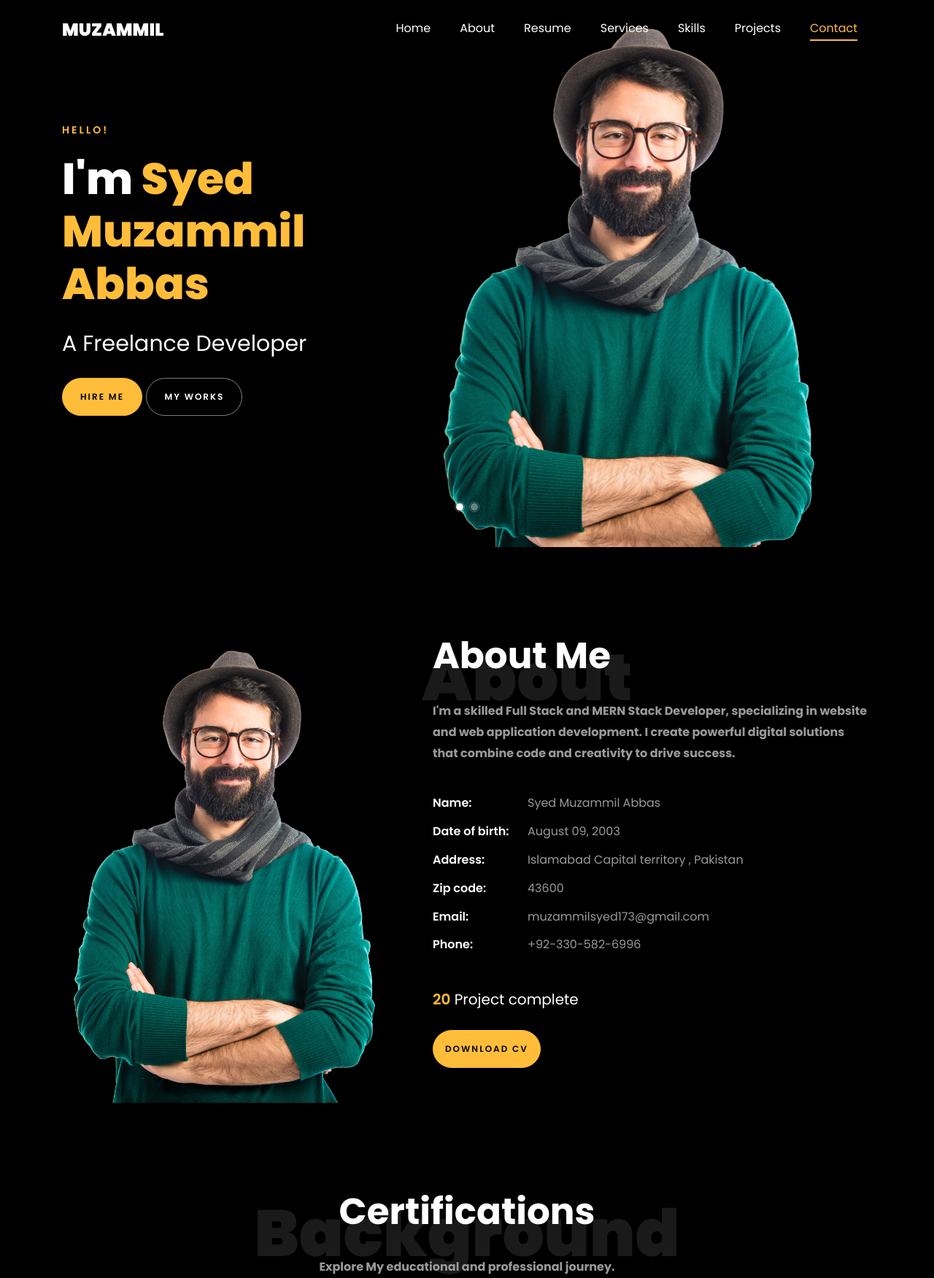
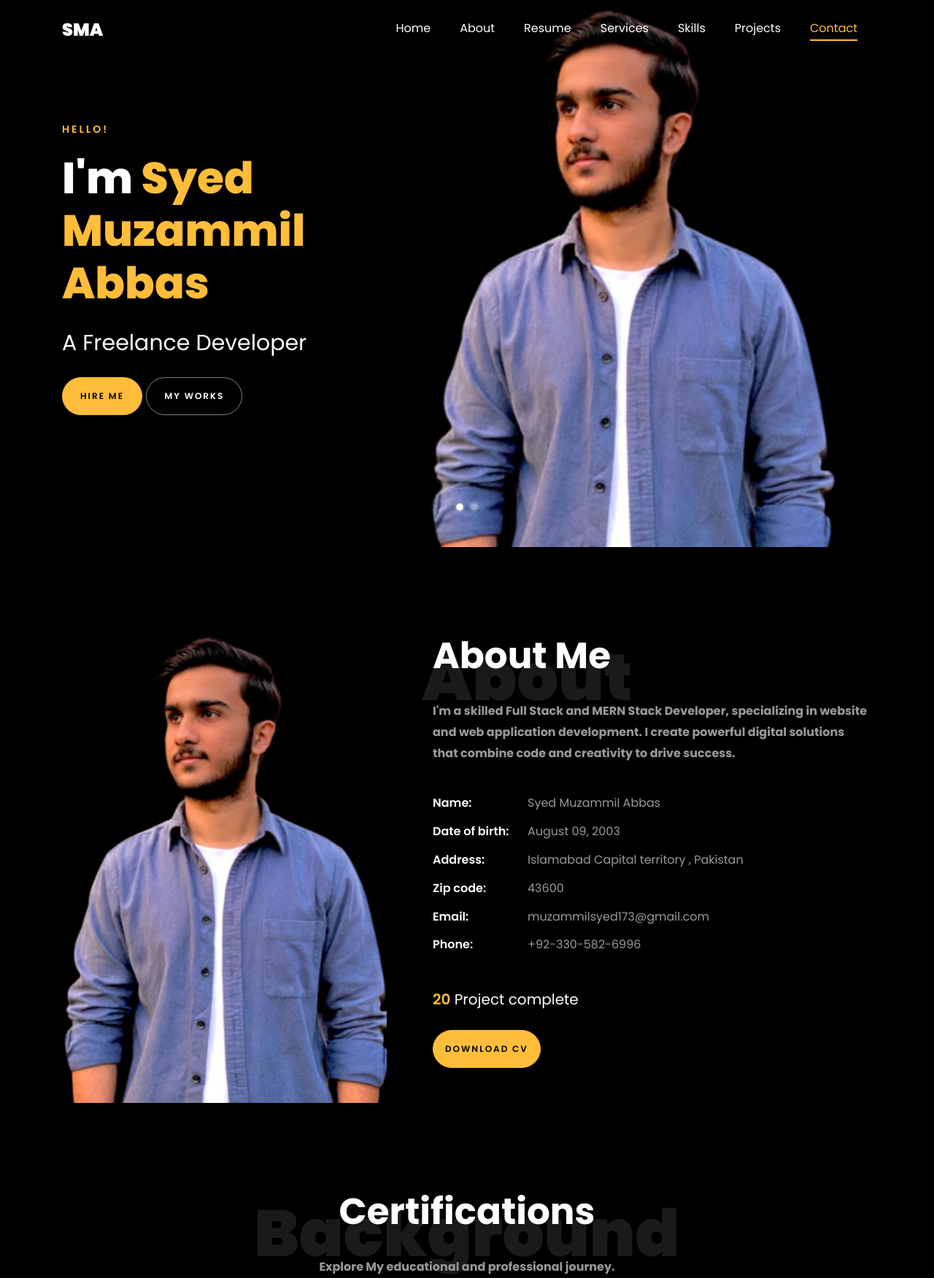
Before and after one commit to muzammilsyed1/portfolio, a PHP site: page / in a window 1280 px wide. Shown: the top 1752 px of the page at 73% size. Run offline with PHP 8.4, Linux system fonts and the light colour scheme; some web fonts are replaced.

Commit message:
initial commit

```diff
--- a/index.html
+++ b/index.html
@@ -28,7 +28,7 @@
 
     <nav class="navbar navbar-expand-lg navbar-dark ftco_navbar ftco-navbar-light site-navbar-target" id="ftco-navbar">
 	    <div class="container">
-	      <a class="navbar-brand" href="index.html">Muzammil</a>
+	      <a class="navbar-brand" href="index.html">SMA</a>
 	      <button class="navbar-toggler js-fh5co-nav-toggle fh5co-nav-toggle" type="button" data-toggle="collapse" data-target="#ftco-nav" aria-controls="ftco-nav" aria-expanded="false" aria-label="Toggle navigation">
 	        <span class="oi oi-menu"></span> Menu
 	      </button>
@@ -46,17 +46,17 @@
 	      </div>
 	    </div>
 	  </nav>
-	  <section id="home-section" class="hero">
+	  <section id="home-section" class="hero" >
 		  <div class="home-slider  owl-carousel">
 	      <div class="slider-item ">
 	      	<div class="overlay"></div>
 	        <div class="container">
 	          <div class="row d-md-flex no-gutters slider-text align-items-end justify-content-end" data-scrollax-parent="true">
-	          	<div class="one-third js-fullheight order-md-last img" style="background-image:url(images/bg_1.png);">
+	          	<div class="one-third js-fullheight order-md-last img " style="background-image:url(images/m1.png);">
 	          		<div class="overlay"></div>
 	          	</div>
 		          <div class="one-forth d-flex  align-items-center ftco-animate" data-scrollax=" properties: { translateY: '70%' }">
-		          	<div class="text">
+		          	<div class="text" style="margin-top: -1px;">
 		          		<span class="subheading">Hello!</span>
 			            <h1 class="mb-4 mt-3">I'm <span>Syed Muzammil Abbas</span></h1>
 						<h2 class="mb-4">A Freelance Developer</h2>
@@ -71,11 +71,11 @@
 	      	<div class="overlay"></div>
 	        <div class="container">
 	          <div class="row d-flex no-gutters slider-text align-items-end justify-content-end" data-scrollax-parent="true">
-	          	<div class="one-third js-fullheight order-md-last img" style="background-image:url(images/bg_2.png);">
+	          	<div class="one-third js-fullheight order-md-last img" style="background-image:url(images/new1.png);">
 	          		<div class="overlay"></div>
 	          	</div>
 		          <div class="one-forth d-flex align-items-center ftco-animate" data-scrollax=" properties: { translateY: '70%' }">
-		          	<div class="text">
+		          	<div class="text"style="margin-top: -1px;">
 		          		<span class="subheading">Hello!</span>
 			            <h1 class="mb-4 mt-3">I'm a <span>Full / MERN Stack Developer</span> based in Asia</h1>
 			            <p><a href="https://www.upwork.com/freelancers/~0188784b1bcb759494" class="btn btn-primary py-3 px-4">Hire me</a> <a href="#projects-section" class="btn btn-white btn-outline-white py-3 px-4">My works</a></p>
@@ -93,7 +112,7 @@
     			<div class="col-md-6 col-lg-5 d-flex">
     				<div class="img-about img d-flex align-items-stretch">
     					<div class="overlay"></div>
-	    				<div class="img d-flex align-self-stretch align-items-center" style="background-image:url(images/bg_1.png);">
+	    				<div class="img d-flex align-self-stretch align-items-center" style="background-image:url(images/m1.png);">
 	    				</div>
     				</div>
     			</div>
--- a/scss/style.scss
+++ b/scss/style.scss
@@ -451,10 +451,11 @@ h1, h2, h3, h4, h5,
 						}
 					}
 				}
-				.one-forth{
+				.one-forth {
 					width: 50%;
 					position: relative;
-					@include media-breakpoint-up(md){
+
+					@include media-breakpoint-up(md) {
 					  position: absolute;
 					  top: 0;
 					  left: 0;
@@ -463,15 +464,14 @@ h1, h2, h3, h4, h5,
 					  width: 1200px;
 					  margin: 0 auto;
 					}
-					@include media-breakpoint-down(md){
-						width: 100%;
-						position: absolute;
-						top: 0;
-						left: 0;
-						right: 0;
-						bottom: 0;
+
+					@include media-breakpoint-down(md) {
+					  width: 100%;
+					  position: static; /* Change to static positioning for mobile */
+					  margin-top: 200px; /* Adjust this value as needed */
 					  z-index: 1;
 					  padding: 1em;
+					}
 				  }
 					.text{
 						width: 100%;
```
Also changed, not shown: other parts of index.html (+28 -17 lines), css/style.css, images/m1.png (added), images/m2.png (added), images/m3.png (added), images/m4.png (added), images/m5.png (added), images/m6.png (added), images/new1.png (added), images/new2.png (added), images/react1.png (added), images/react2.png (added). Lines whose indentation alone changed are shown as unchanged.
